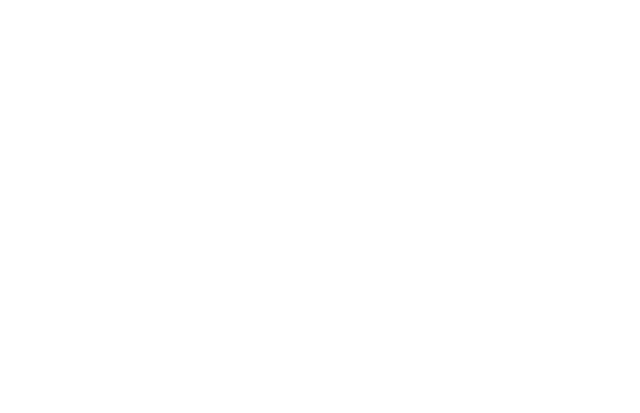
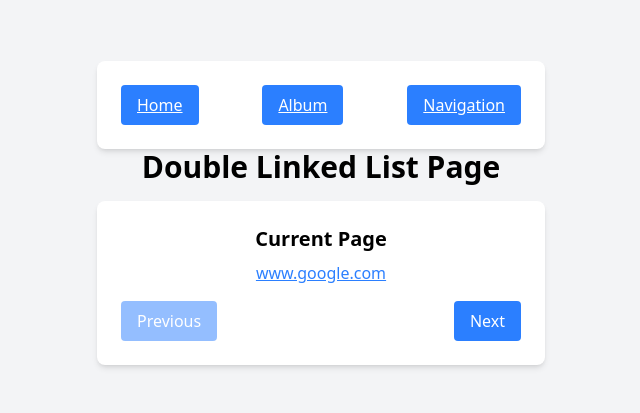
Before and after one commit to juandavid764/Homeworks, a React (Vite) app in the folder hello_world/: page /navigation in a window 1280 px wide. Before the commit this address had no page. Shown: the part 219-632 px from the top of the page, without its empty margins (319-959 px from the left). Built offline with nearby package versions, Linux system fonts and the light colour scheme.

Commit message:
challenge 07 finished 2

```diff
--- a/hello_world/src/App.jsx
+++ b/hello_world/src/App.jsx
@@ -1,18 +1,18 @@
 import "./App.css";
 import { BrowserRouter as Router, Routes, Route } from "react-router-dom";
 
-import { Home } from "./pages/Home.jsx";
+import { HomePage } from "./pages/HomePage.jsx";
 import { AlbumPage } from "./pages/AlbumPage.jsx";
-import { DoubleLinkedListPage } from "./pages/DoubleLinkedListPage.jsx";
+import { NavegationPage } from "./pages/NavegationPage.jsx";
 
 function App() {
   return (
     <Router>
       <Routes>
         {/* Rutas publicas  */}
-        <Route path="/" element={<Home />} />
+        <Route path="/" element={<HomePage />} />
         <Route path="/album" element={<AlbumPage />} />
-        <Route path="/double-linked-list" element={<DoubleLinkedListPage />} />
+        <Route path="/navigation" element={<NavegationPage />} />
       </Routes>
     </Router>
   );
--- /dev/null
+++ b/hello_world/src/components/Navbar.jsx
@@ -0,0 +1,25 @@
+import { Link } from "react-router-dom";
+
+export const Navbar = () => {
+  return (
+    <nav className="bg-white p-6 rounded-lg shadow-md w-full max-w-md">
+      <div className="flex justify-between">
+        <button className="bg-blue-500 text-white px-4 py-2 rounded">
+          <Link to="/" className="text-white-500 underline">
+            Home
+          </Link>
+        </button>
+        <button className="bg-blue-500 text-white px-4 py-2 rounded">
+          <Link to="/album" className="text-white-500 underline">
+            Album
+          </Link>
+        </button>
+        <button className="bg-blue-500 text-white px-4 py-2 rounded">
+          <Link to="/navigation" className="text-white-500 underline">
+            Navigation
+          </Link>
+        </button>
+      </div>
+    </nav>
+  );
+};
--- a/hello_world/src/pages/AlbumPage.jsx
+++ b/hello_world/src/pages/AlbumPage.jsx
@@ -1,9 +1,9 @@
 import React, { useEffect, useState } from 'react';
 import { LinkedList } from '../Models/LinkedList';
+import { Navbar } from '../components/Navbar';
 
 export const AlbumPage = () => {
   const songs = new LinkedList();
-  const [currentSongIndex, setCurrentSongIndex] = useState(0);
   const [currentSong, setCurrentSong] = useState(null);
 
   // Llenar la lista con datos simulados
@@ -17,32 +17,31 @@
     ];
 
     mockedSongs.forEach(song => songs.append(song));
-    songs.print(); // Imprimir la lista de canciones en la consola
+
     setCurrentSong(songs.head); // Establecer la primera canción como la actual
   }, []);
 
   const handleNext = () => {
-    if (currentSongIndex < songs.size() - 1) {
-      setCurrentSongIndex(currentSongIndex + 1);
-      setCurrentSong(songs.peek(currentSongIndex + 1));
-    }
-  };
-
-  const handlePrevious = () => {
-    if (currentSongIndex > 0) {
-      setCurrentSongIndex(currentSongIndex - 1);
-      setCurrentSong(songs.peek(currentSongIndex - 1));
-    }
+    setCurrentSong(currentSong.next);
   };
 
   return (
-    <>
-      <h1>Album Page</h1>
-      <div>
-        <h2>Current Song: {currentSong ? currentSong.value : 'No song selected'}</h2>
-        <button onClick={handlePrevious} disabled={currentSongIndex === 0}>Previous</button>
-        <button onClick={handleNext} disabled={currentSongIndex === songs.size() - 1}>Next</button>
+    <div className="flex flex-col items-center justify-center min-h-screen bg-gray-100 p-4">
+    <Navbar />
+      <h1 className="text-3xl font-bold mb-4">Album Page</h1>
+      <div className="bg-white p-6 rounded-lg shadow-md w-full max-w-md">
+        <h2 className="text-xl font-semibold mb-2">Current Song</h2>
+        <p className="text-gray-700 mb-4">
+          {currentSong ? currentSong.value : 'No song data'}
+        </p>
+        <button
+          onClick={handleNext}
+          className="bg-blue-500 text-white px-4 py-2 rounded disabled:opacity-50"
+          disabled={!currentSong || !currentSong.next}
+        >
+          Next
+        </button>
       </div>
-    </>
+    </div>
   );
 };
--- a/hello_world/src/pages/DoubleLinkedListPage.jsx
+++ /dev/null
@@ -1,48 +0,0 @@
-import React, { useEffect, useState } from 'react';
-import { DoubleLinkedList } from '../Models/DoubleLinkedList';
-
-export const DoubleLinkedListPage = () => {
-  const pages = new DoubleLinkedList();
-  const [currentPageIndex, setCurrentPageIndex] = useState(0);
-  const [currentPage, setCurrentPage] = useState(null);
-
-  // Llenar la lista con datos simulados
-  useEffect(() => {
-    const mockedPages = [
-      'Page 1',
-      'Page 2',
-      'Page 3',
-      'Page 4',
-      'Page 5'
-    ];
-
-    mockedPages.forEach(page => pages.append(page));
-    pages.print(); // Imprimir la lista de páginas en la consola
-    setCurrentPage(pages.peek(0)); // Establecer la primera página como la actual
-  }, []);
-
-  const handleNext = () => {
-    if (currentPageIndex < pages.size() - 1) {
-      setCurrentPageIndex(currentPageIndex + 1);
-      setCurrentPage(pages.peek(currentPageIndex + 1));
-    }
-  };
-
-  const handlePrevious = () => {
-    if (currentPageIndex > 0) {
-      setCurrentPageIndex(currentPageIndex - 1);
-      setCurrentPage(pages.peek(currentPageIndex - 1));
-    }
-  };
-
-  return (
-    <>
-      <h1>Double Linked List Page</h1>
-      <div>
-        <h2>Current Page: {currentPage ? currentPage.value : 'No page selected'}</h2>
-        <button onClick={handlePrevious} disabled={currentPageIndex === 0}>Previous</button>
-        <button onClick={handleNext} disabled={currentPageIndex === pages.size() - 1}>Next</button>
-      </div>
-    </>
-  );
-};
--- a/hello_world/src/pages/Home.jsx
+++ /dev/null
@@ -1,20 +0,0 @@
-import React from 'react';
-import { Link } from 'react-router-dom';
-
-export const Home = () => {
-  return (
-    <div>
-      <h1>Home Page</h1>
-      <nav>
-        <ul>
-          <li>
-            <Link to="/album">Go to Album Page</Link>
-          </li>
-          <li>
-            <Link to="/double-linked-list">Go to Double Linked List Page</Link>
-          </li>
-        </ul>
-      </nav>
-    </div>
-  );
-};
--- /dev/null
+++ b/hello_world/src/pages/HomePage.jsx
@@ -0,0 +1,12 @@
+import React from "react";
+import { Link } from "react-router-dom";
+import { Navbar } from "../components/Navbar";
+
+export const HomePage = () => {
+  return (
+    <div className="flex flex-col items-center justify-center min-h-screen bg-gray-100 p-4">
+      <h1 className="text-3xl font-bold mb-4">Home Page</h1>
+      <Navbar />
+    </div>
+  );
+};
--- /dev/null
+++ b/hello_world/src/pages/NavegationPage.jsx
@@ -0,0 +1,63 @@
+import React, { useEffect, useState } from "react";
+import { DoubleLinkedList } from "../Models/DoubleLinkedList";
+import { Navbar } from "../components/Navbar";
+
+export const NavegationPage = () => {
+  const pages = new DoubleLinkedList();
+  const [currentPage, setCurrentPage] = useState(null);
+
+  // Llenar la lista con datos simulados
+  useEffect(() => {
+    const mockedPages = [
+      "www.google.com",
+      "www.facebook.com",
+      "www.instagram.com",
+      "www.linkedin.com",
+      "www.github.com",
+    ];
+
+    mockedPages.forEach((page) => pages.append(page));
+
+    setCurrentPage(pages.head); // Establecer la primera página como la actual
+  }, []);
+
+  const handleNext = () => {
+    setCurrentPage(currentPage.next);
+  };
+
+  const handlePrevious = () => {
+    setCurrentPage(currentPage.prev);
+  };
+
+  return (
+    <div className="flex flex-col items-center justify-center min-h-screen bg-gray-100 p-4">
+    <Navbar />
+      <h1 className="text-3xl font-bold mb-4">Double Linked List Page</h1>
+      <div className="bg-white p-6 rounded-lg shadow-md w-full max-w-md">
+        <h2 className="text-xl font-semibold mb-2">Current Page</h2>
+        <a
+          href={currentPage ? `https://${currentPage.value}` : "#"}
+          className="text-blue-500 underline mb-4 block"
+        >
+          {currentPage ? currentPage.value : "No page selected"}
+        </a>
+        <div className="flex justify-between">
+          <button
+            onClick={handlePrevious}
+            className="bg-blue-500 text-white px-4 py-2 rounded disabled:opacity-50"
+            disabled={!currentPage || !currentPage.prev}
+          >
+            Previous
+          </button>
+          <button
+            onClick={handleNext}
+            className="bg-blue-500 text-white px-4 py-2 rounded disabled:opacity-50"
+            disabled={!currentPage || !currentPage.next}
+          >
+            Next
+          </button>
+        </div>
+      </div>
+    </div>
+  );
+};
```
